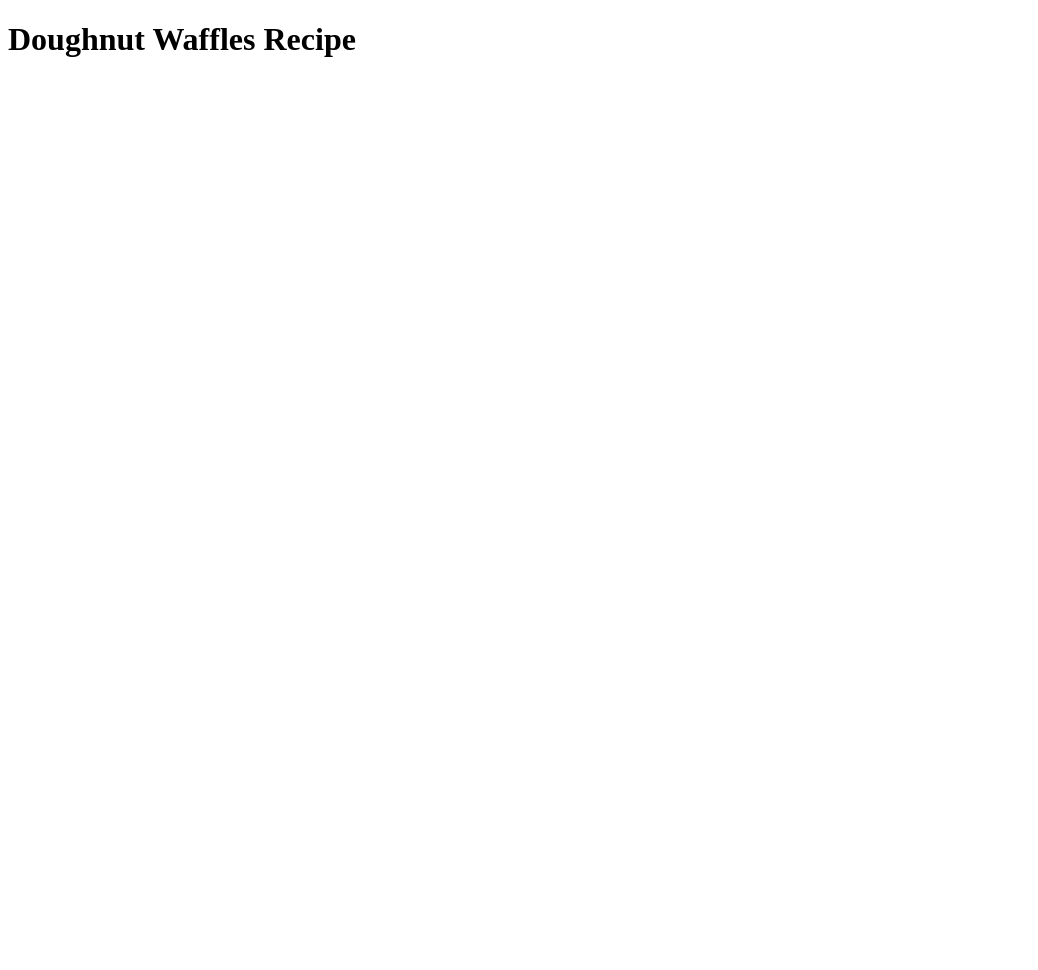
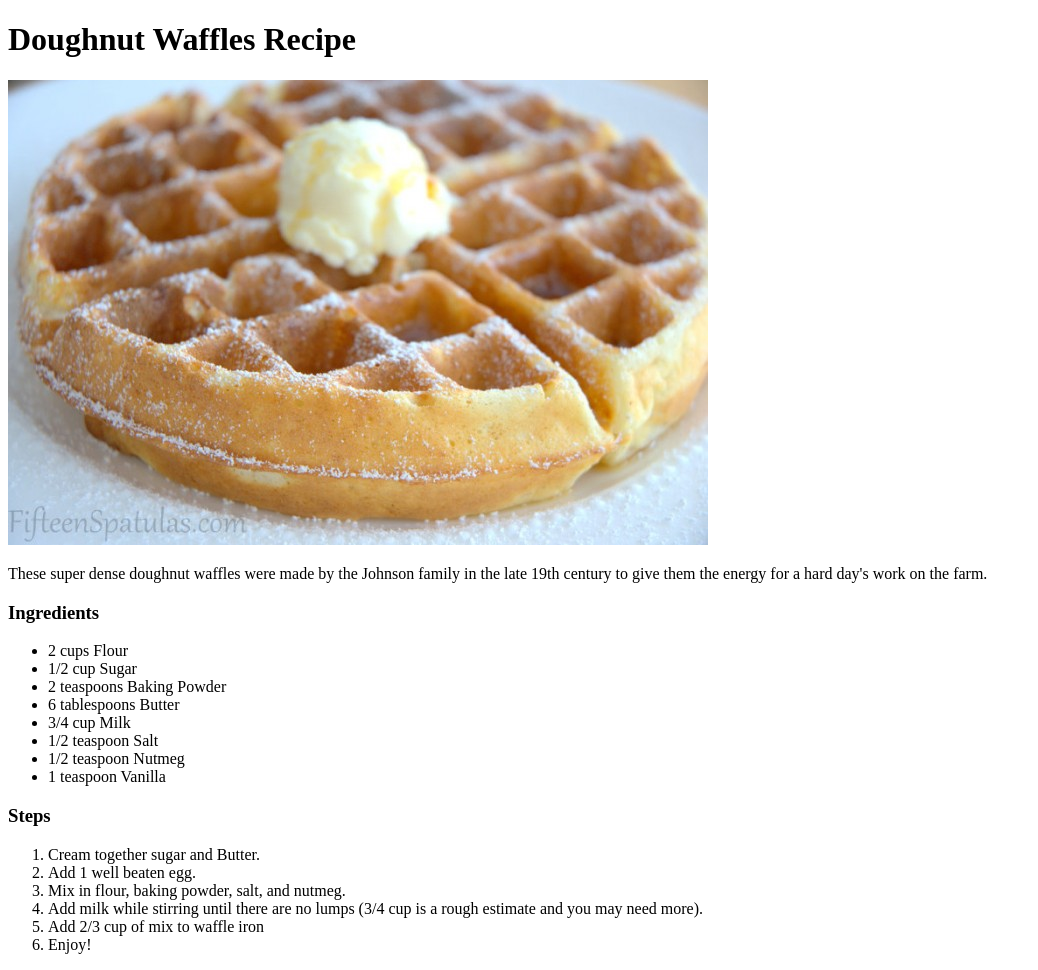
Before and after one commit to james-florez/odin-recipes, a plain HTML site: page recipes/waffles.html in a window 1280 px wide. Shown: the whole page, without its empty margins (0-1038 px from the left). Before the commit the page ends 800 px from the top, so only its background shows below. Drawn offline with Linux system fonts and the light colour scheme.

Commit message:
Added image directory and fully updated the waffle recipe except it has a stock photo

```diff
--- a/recipes/waffles.html
+++ b/recipes/waffles.html
@@ -7,8 +7,40 @@
 
          <body>
             <h1>Doughnut Waffles Recipe</h1>
+            <img src="../images/belgianwaffle.jpg" alt="A delicious waffle">
+            <p>
+                These super dense doughnut waffles were made by the Johnson family in the late 19th century to give them the energy for a hard day's work on the farm.
+            </p>
+            <h3>Ingredients</h3>
+            <ul>
+                <li>2 cups Flour</li>
+                <li>1/2 cup Sugar</li>
+                <li>2 teaspoons Baking Powder</li>
+                <li>6 tablespoons Butter</li>
+                <li>3/4 cup Milk</li>
+                <li>1/2 teaspoon Salt</li>
+                <li>1/2 teaspoon Nutmeg</li>
+                <li>1 teaspoon Vanilla</li>
 
 
+
+
+
+
+
+
+
+
+            </ul>
+            <h3>Steps</h3>
+            <ol>
+                <li>Cream together sugar and Butter.</li>
+                <li>Add 1 well beaten egg.</li>
+                <li>Mix in flour, baking powder, salt, and nutmeg.</li>
+                <li>Add milk while stirring until there are no lumps (3/4 cup is a rough estimate and you may need more).</li>
+                <li>Add 2/3 cup of mix to waffle iron</li>
+                <li>Enjoy!</li>
+            </ol>
          </body>
 
 
```
Also changed, not shown: images/belgianwaffle.jpg (added).
